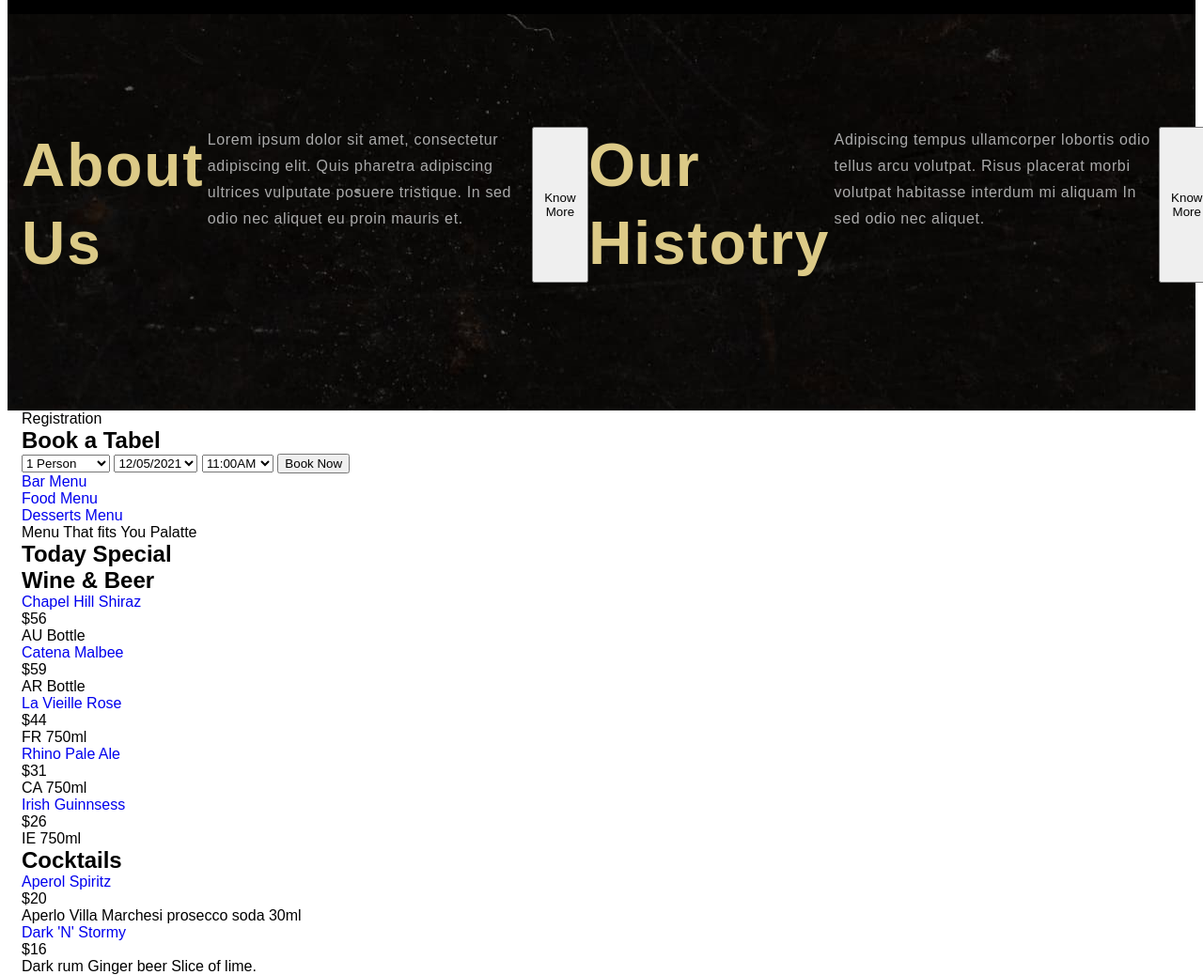
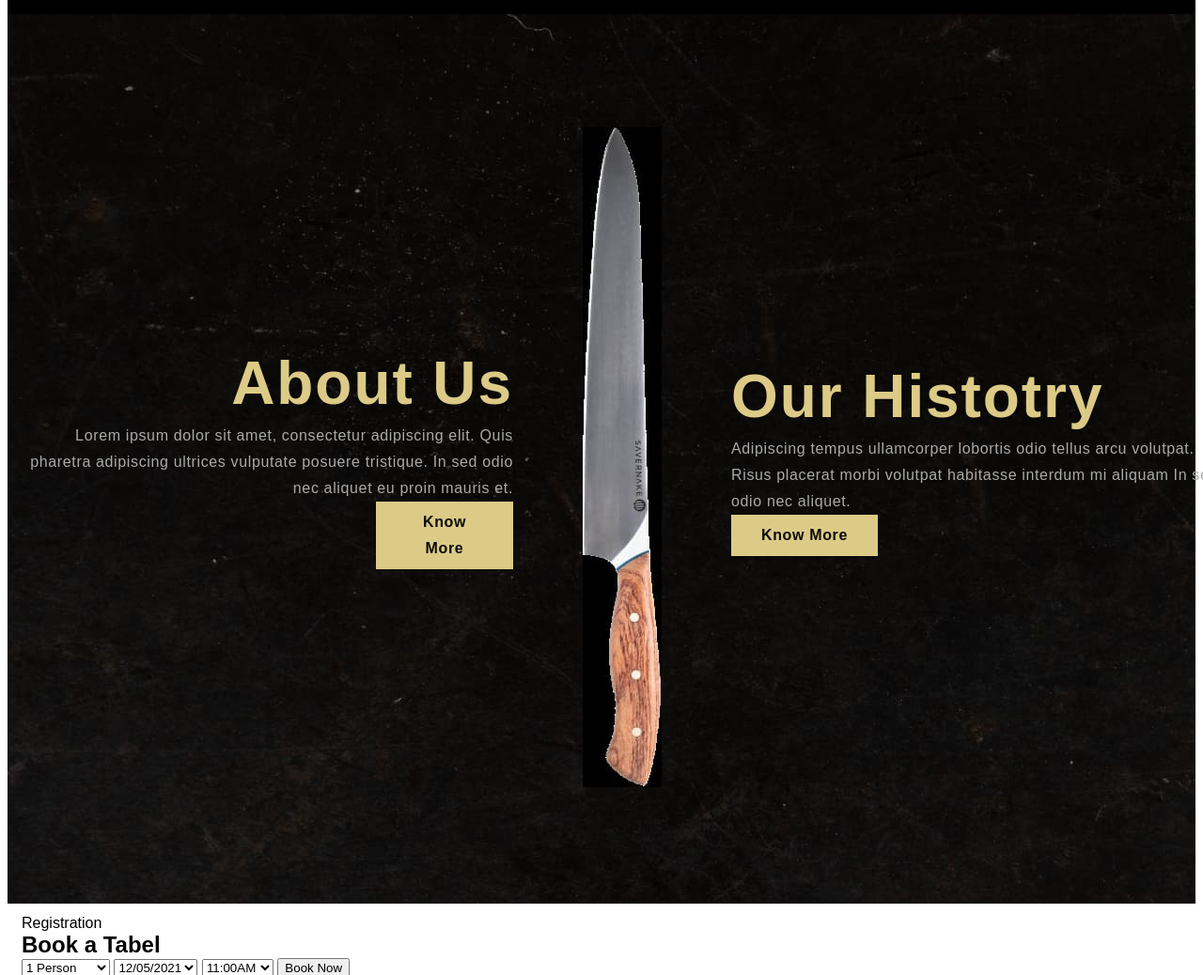
Before and after one commit to MaksimKhandeshyn/Geritch, a plain HTML site: page index.html in a window 1280 px wide. Shown: the part 1060-2098 px from the top of the page at 94% size. Drawn offline with nearby package versions, Linux system fonts and the light colour scheme; a web font is replaced by a local one.

Commit message:
make  about us section

```diff
--- a/index.html
+++ b/index.html
@@ -57,7 +57,6 @@
         </div>
         <div class="container hero-container">
           <div class="hero-info">
-
             <p class="hero-subtitle">Chase The New Favour</p>
             <svg class="hero-icon" width="40" height="10">
               <use href="./icons/symbol-defs.svg#icon-spoon"></use>
@@ -70,20 +69,25 @@
             </p>
             <button type="button" class="hero-btn">Explore Menu</button>
           </div>
-          <img src="./images/img-hero.jpg" alt="" class="hero-img">
+          <img src="./images/img-hero.jpg" alt="" class="hero-img" />
         </div>
       </section>
 
       <section class="about-us">
         <div class="container about-container">
-          <h2 class="about-us-title">About us</h2>
-          <p class="about-us-info">
+          <div class="about">
+            <h2 class="about-us-title about-us-name">About us</h2>
+            <p class="about-us-info about-us-text">
               Lorem ipsum dolor sit amet, consectetur adipiscing elit. Quis
               pharetra adipiscing ultrices vulputate posuere tristique. In sed
               odio nec aliquet eu proin mauris et.
             </p>
-          <button type="button" class="about-us-btn">Know More</button>
+            <button type="button" class=" know-more about-us-btn">Know More</button>
+          </div>
 
+          <img src="./images/knife.jpg" alt="knife" class="about-img" />
+
+          <div class="history">
             <h2 class="about-us-title">Our Histotry</h2>
             <p class="about-us-info">
               Adipiscing tempus ullamcorper lobortis odio tellus arcu volutpat.
@@ -91,6 +95,7 @@
               odio nec aliquet.
             </p>
             <button type="button" class="about-us-btn">Know More</button>
+          </div>
         </div>
       </section>
 
--- a/sass/components/_buttons.scss
+++ b/sass/components/_buttons.scss
@@ -10,3 +10,17 @@
   color: #0c0b08;
   margin-top: 32px;
 }
+.about-us-btn {
+  font-family: $font-family;
+  padding: 8px 32px;
+  background-color: $text-color;
+  border: none;
+  font-weight: 700;
+  font-size: 16px;
+  line-height: 175%;
+  letter-spacing: 0.04em;
+  color: #0c0b08;
+}
+.know-more {
+  margin-left: 377px;
+}
--- a/sass/components/_container.scss
+++ b/sass/components/_container.scss
@@ -11,4 +11,5 @@
 }
 .about-container {
     display: flex;
+    align-items: center;
 }
--- a/sass/pages/_home.scss
+++ b/sass/pages/_home.scss
@@ -50,11 +50,16 @@
     margin-left: 180px;
   }
 }
-
 .about-us {
   background: url("../../images/background-geritch.jpg") no-repeat;
   padding-top: 120px;
   padding-bottom: 136px;
+  .about {
+    margin-right: 74px;
+    .about-us-name, .about-us-text {
+      text-align: right;
+    }
+  }
   .about-us-title {
     font-weight: 600;
     font-size: 64px;
@@ -72,4 +77,7 @@
     width: 523px;
     color: #aaa;
   }
+  .history {
+    margin-left: 74px;
+  }
 }
```
Also changed, not shown: css/main.css, css/main.min.css, images/knife.jpg (renamed from images/knive.jpg), 2 other files. Lines whose indentation alone changed are shown as unchanged.
